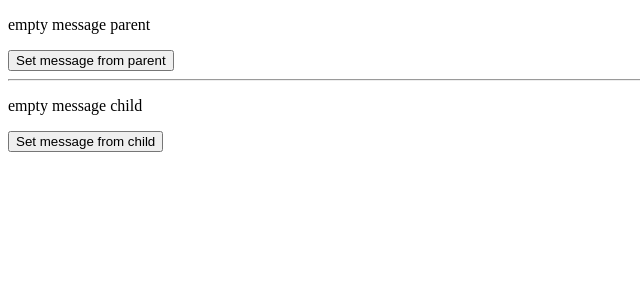
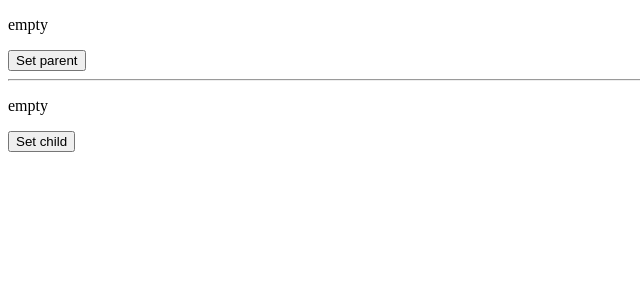
Before and after one commit to olehi94/webdraftt_angular, an Angular app: page / in a window 1280 px wide. Shown: the top 300 px of the page, without its empty margins (0-640 px from the left). Built offline with nearby package versions, Linux system fonts and the light colour scheme.

Commit message:
Two way binding @Input and @Output[NEW SYNTAX].

```diff
--- a/src/app/pages/child/child.component.html
+++ b/src/app/pages/child/child.component.html
@@ -1,2 +1,2 @@
-<p>{{messageChild || 'empty message child'}}</p>
-<button (click)="setMessage()">Set message from child</button>
+<p>{{nameCh || 'empty'}}</p>
+<button (click)="this.nameChChange.emit('Matvey')">Set child</button>
--- a/src/app/pages/child/child.component.ts
+++ b/src/app/pages/child/child.component.ts
@@ -1,4 +1,4 @@
-import {Component, EventEmitter, Input, Output} from '@angular/core';
+import {AfterViewInit, Component, EventEmitter, Input, Output} from '@angular/core';
 
 @Component({
   selector: 'app-child',
@@ -6,10 +6,6 @@ import {Component, EventEmitter, Input, Output} from '@angular/core';
   styleUrls: ['./child.component.css']
 })
 export class ChildComponent {
-  @Input() messageChild: string;
-  @Output() changeMessageChild: EventEmitter<string> = new EventEmitter<string>();
-
-  setMessage(): void {
-    this.changeMessageChild.emit('Message from Matvey');
-  }
+  @Input() nameCh: string;
+  @Output() nameChChange: EventEmitter<string> = new EventEmitter<string>();
 }
--- a/src/app/pages/parent/parent.component.html
+++ b/src/app/pages/parent/parent.component.html
@@ -1,6 +1,6 @@
-<p>{{messageParent || 'empty message parent'}}</p>
-<button (click)="changeMessage()">Set message from parent</button>
+<p>{{nameP || 'empty'}}</p>
+<button (click)="changeParent()">Set parent</button>
+
 <hr>
 
-
-<app-child [messageChild]="messageParent" (changeMessageChild)="messageParent = $event"></app-child>
+<app-child [(nameCh)]="nameP"></app-child>
--- a/src/app/pages/parent/parent.component.ts
+++ b/src/app/pages/parent/parent.component.ts
@@ -6,10 +6,9 @@ import { Component } from '@angular/core';
   styleUrls: ['./parent.component.css']
 })
 export class ParentComponent {
-  messageParent: string;
+  nameP: string;
 
-  changeMessage(): void {
-    this.messageParent = 'Message from Oleh';
+  changeParent(): void {
+    this.nameP = 'Oleh';
   }
-
 }
```
